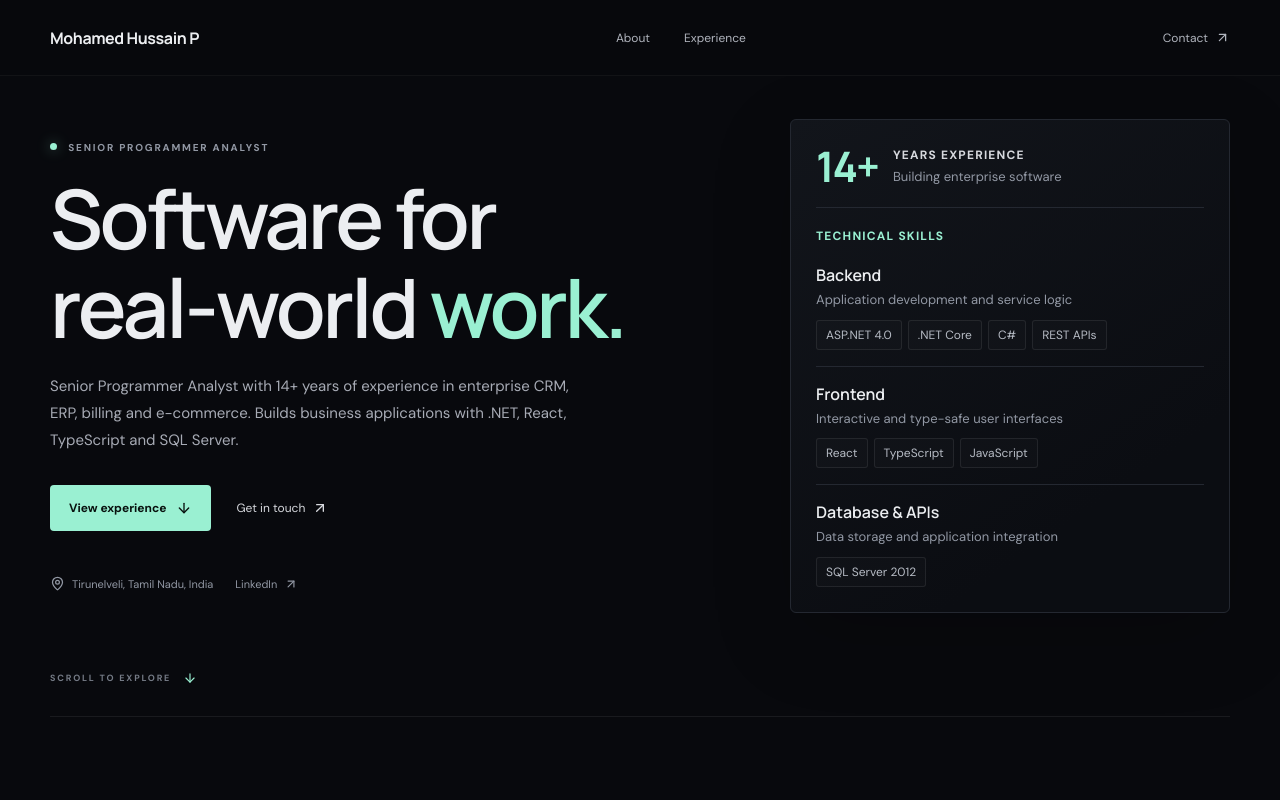
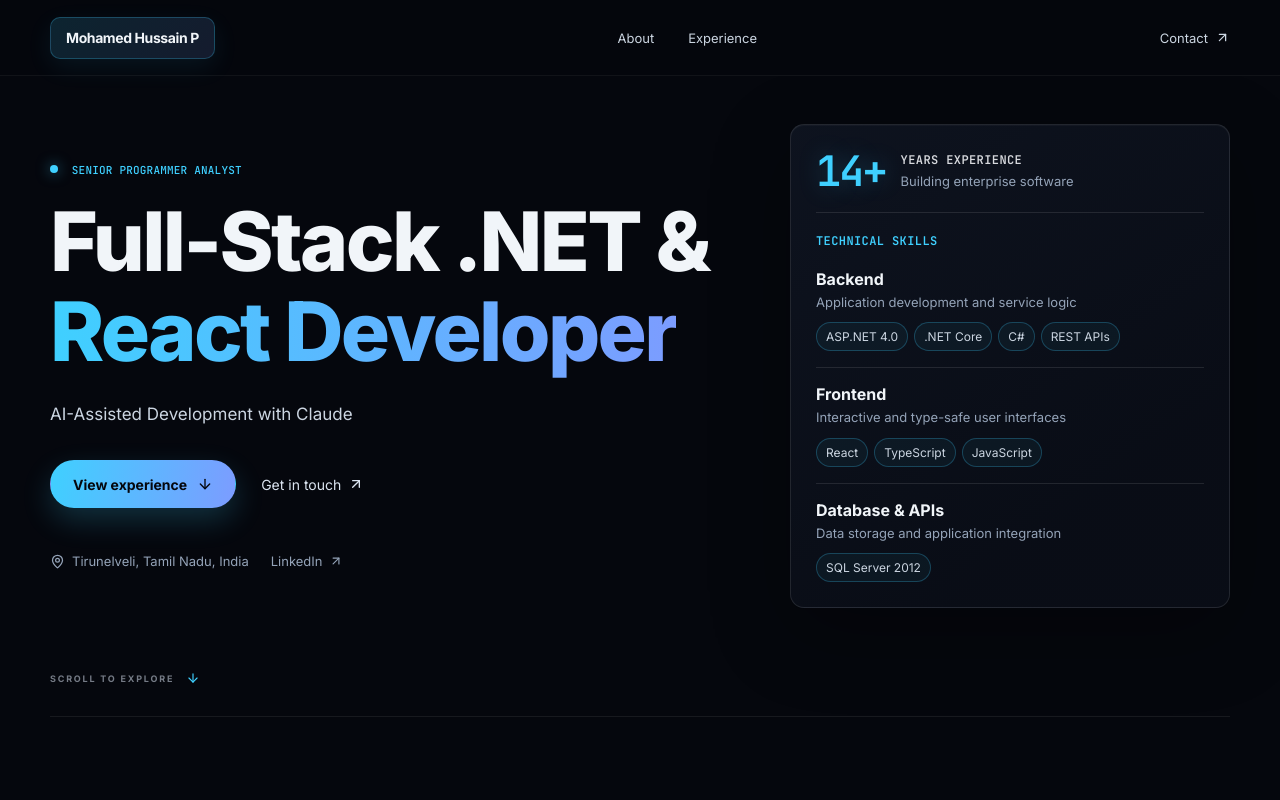
Before and after one commit to MohamedHussainP/MohamedHussain, a React (Vite) app: page / in a window 1280 px wide. Shown: the top 800 px of the page. Built offline with nearby package versions, Linux system fonts and the light colour scheme.

Commit message:
Restyle portfolio with cyan blue theme (#8)
Co-authored-by: Mohamed Hussain P <351611803+MohamedHussainP@users.noreply.github.com>
Co-authored-by: Copilot App <223556219+Copilot@users.noreply.github.com>

```diff
--- a/index.html
+++ b/index.html
@@ -3,7 +3,7 @@
   <head>
     <meta charset="UTF-8" />
     <meta name="viewport" content="width=device-width, initial-scale=1.0" />
-    <meta name="theme-color" content="#08090d" />
+    <meta name="theme-color" content="#05070d" />
     <meta name="description" content="Mohamed Hussain P is a Senior Programmer Analyst with 14+ years of experience in enterprise CRM, ERP, billing and e-commerce." />
     <meta property="og:title" content="Mohamed Hussain P | Senior Programmer Analyst" />
     <meta property="og:description" content="Senior Programmer Analyst with 14+ years of experience in CRM, ERP, billing, e-commerce, .NET, React and SQL Server." />
@@ -11,7 +11,7 @@
     <link rel="icon" type="image/svg+xml" href="/favicon.svg" />
     <link rel="preconnect" href="https://fonts.googleapis.com" />
     <link rel="preconnect" href="https://fonts.gstatic.com" crossorigin />
-    <link href="https://fonts.googleapis.com/css2?family=DM+Sans:wght@400;500;600;700&family=Manrope:wght@400;500;600;700;800&display=swap" rel="stylesheet" />
+    <link href="https://fonts.googleapis.com/css2?family=Inter:wght@400;500;600;700;800&family=JetBrains+Mono:wght@400;500;600&display=swap" rel="stylesheet" />
     <title>Mohamed Hussain P | Senior Programmer Analyst</title>
   </head>
   <body>
--- a/src/App.tsx
+++ b/src/App.tsx
@@ -21,8 +21,8 @@ function App() {
         <section className="hero section-wrap" id="home">
           <div className="hero-copy">
             <p className="eyebrow"><span className="status-dot" /> {portfolio.role.toUpperCase()}</p>
-            <h1>Software for<br />real-world <span>work.</span></h1>
-            <p className="hero-intro">{portfolio.summary}</p>
+            <h1>Full-Stack .NET &amp;<br /><span>React Developer</span></h1>
+            <p className="hero-intro">AI-Assisted Development with Claude</p>
             <div className="hero-actions">
               <a className="button button-primary" href="#experience">View experience <ArrowDown size={16} aria-hidden="true" /></a>
               <a className="text-link" href={`mailto:${portfolio.email}`}>Get in touch <ArrowUpRight size={16} aria-hidden="true" /></a>
--- a/src/index.css
+++ b/src/index.css
@@ -1,69 +1,71 @@
 :root {
-  font-family: 'DM Sans', sans-serif;
-  color: #eceef1;
-  background: #08090d;
+  font-family: 'Inter', sans-serif;
+  color: #f1f5f9;
+  background: #05070d;
   font-synthesis: none;
   text-rendering: optimizeLegibility;
   -webkit-font-smoothing: antialiased;
-  --background: #08090d;
-  --surface: #0e1015;
-  --surface-raised: #13161c;
-  --border: #242831;
-  --muted: #9298a4;
-  --text: #eceef1;
-  --accent: #9af0d2;
-  --accent-dark: #142a24;
-  --font-display: 'Manrope', sans-serif;
+  --background: #05070d;
+  --surface: #0a0e17;
+  --surface-raised: #0f1521;
+  --border: #ffffff1a;
+  --muted: #94a3b8;
+  --text: #f1f5f9;
+  --accent: #3fd0ff;
+  --accent-dark: #7c9cff;
+  --font-display: 'Inter', sans-serif;
+  --font-mono: 'JetBrains Mono', monospace;
 }
 
 * { box-sizing: border-box; }
 html { min-width: 320px; scroll-behavior: smooth; scroll-padding-top: 85px; }
 body { margin: 0; min-width: 320px; background: var(--background); }
-body::before { position: fixed; z-index: -1; inset: 0; background-image: linear-gradient(#ffffff04 1px, transparent 1px), linear-gradient(90deg, #ffffff04 1px, transparent 1px); background-size: 64px 64px; content: ''; pointer-events: none; }
+body::before { position: fixed; z-index: -1; inset: 0; background-image: linear-gradient(to right, #3fd0ff0a 1px, transparent 1px), linear-gradient(to bottom, #3fd0ff0a 1px, transparent 1px); background-size: 44px 44px; content: ''; pointer-events: none; }
+body::after { position: fixed; z-index: -1; inset: 0; background: radial-gradient(circle at 50% 0%, #3fd0ff12, transparent 55%); content: ''; pointer-events: none; }
 a { color: inherit; text-decoration: none; }
 button, a { -webkit-tap-highlight-color: transparent; }
-::selection { color: #07110e; background: var(--accent); }
+::selection { color: #05070d; background: var(--accent); }
 .section-wrap { width: min(1180px, calc(100% - 64px)); margin-inline: auto; }
-.site-header { position: sticky; z-index: 5; top: 0; display: flex; width: 100%; height: 76px; align-items: center; justify-content: space-between; padding-inline: max(32px, calc((100% - 1180px) / 2)); border-bottom: 1px solid #ffffff0b; background: #08090deF; backdrop-filter: blur(18px); }
-.wordmark { font-family: var(--font-display); font-size: 16px; font-weight: 700; letter-spacing: -.4px; }
-.wordmark:hover { color: var(--accent); }
+.site-header { position: sticky; z-index: 5; top: 0; display: flex; width: 100%; height: 76px; align-items: center; justify-content: space-between; padding-inline: max(32px, calc((100% - 1180px) / 2)); border-bottom: 1px solid #ffffff0d; background: #05070df2; backdrop-filter: blur(18px); }
+.wordmark { display: inline-flex; min-height: 42px; align-items: center; padding: 0 15px; border: 1px solid #3fd0ff40; border-radius: 10px; color: var(--text); background: linear-gradient(135deg, #3fd0ff26, #7c9cff24); box-shadow: 0 8px 26px #3fd0ff15; font-family: var(--font-display); font-size: 14px; font-weight: 700; letter-spacing: -.4px; }
+.wordmark:hover { border-color: var(--accent); color: var(--accent); }
 .site-header nav, .site-footer > div { display: flex; align-items: center; gap: 34px; }
-.site-header nav a, .header-contact, .site-footer a:not(.wordmark) { color: #b0b4bd; font-size: 12px; transition: color .2s ease; }
+.site-header nav a, .header-contact, .site-footer a:not(.wordmark) { color: #cbd5e1; font-size: 13px; transition: color .2s ease; }
 .site-header nav a:hover, .header-contact:hover, .site-footer a:hover { color: var(--accent); }
 .header-contact, .hero-meta a, .text-link, .site-footer > div a { display: inline-flex; align-items: center; gap: 7px; }
 .hero { position: relative; display: grid; min-height: 640px; grid-template-columns: 1.15fr .85fr; align-items: center; padding-top: 36px; padding-bottom: 96px; }
 .hero-copy { position: relative; z-index: 1; }
-.eyebrow { margin: 0 0 20px; color: var(--muted); font-size: 10px; font-weight: 700; letter-spacing: 1.8px; }
-.status-dot { display: inline-block; width: 7px; height: 7px; margin-right: 7px; border-radius: 50%; background: var(--accent); box-shadow: 0 0 14px #9af0d277; vertical-align: 1px; }
+.eyebrow { margin: 0 0 20px; color: var(--accent); font-family: var(--font-mono); font-size: 11px; font-weight: 500; letter-spacing: .2px; }
+.status-dot { display: inline-block; width: 8px; height: 8px; margin-right: 7px; border-radius: 50%; background: var(--accent); box-shadow: 0 0 14px #3fd0ff99; vertical-align: 1px; }
 h1, h2, h3, p { margin-top: 0; }
-.hero h1, .section-heading h2, .about h2, .contact h2 { margin-bottom: 22px; font-family: var(--font-display); font-weight: 600; letter-spacing: -3.2px; line-height: 1.08; }
+.hero h1, .section-heading h2, .about h2, .contact h2 { margin-bottom: 22px; font-family: var(--font-display); font-weight: 800; letter-spacing: -2.6px; line-height: 1.1; }
 .hero h1 { font-size: clamp(52px, 7vw, 82px); }
-.hero h1 span, .about h2 span, .contact h2 span { color: var(--accent); }
-.hero-intro { max-width: 550px; margin-bottom: 31px; color: #a7abb5; font-size: 15px; line-height: 1.8; }
+.hero h1 span, .about h2 span, .contact h2 span { color: var(--accent); background: linear-gradient(90deg, #3fd0ff, #7c9cff); -webkit-background-clip: text; background-clip: text; -webkit-text-fill-color: transparent; }
+.hero-intro { max-width: 550px; margin-bottom: 31px; color: #cbd5e1; font-size: 17px; line-height: 1.8; }
 .hero-actions { display: flex; align-items: center; gap: 25px; }
-.button { display: inline-flex; min-height: 46px; align-items: center; justify-content: center; gap: 10px; padding: 0 18px; border: 1px solid transparent; border-radius: 4px; font-size: 12px; font-weight: 700; transition: transform .2s ease, background .2s ease; }
+.button { display: inline-flex; min-height: 48px; align-items: center; justify-content: center; gap: 10px; padding: 0 22px; border: 1px solid transparent; border-radius: 999px; font-size: 14px; font-weight: 700; transition: transform .2s ease, background .2s ease, box-shadow .2s ease; }
 .button:hover { transform: translateY(-2px); }
-.button-primary { color: #08110e; background: var(--accent); }
-.button-primary:hover { background: #b5f7df; }
-.text-link { color: #d7d9de; font-size: 12px; }
+.button-primary { color: #05070d; background: linear-gradient(100deg, #3fd0ff, #7c9cff); box-shadow: 0 12px 30px #3fd0ff33; }
+.button-primary:hover { background: linear-gradient(100deg, #68dcff, #9aaeff); box-shadow: 0 14px 36px #3fd0ff50; }
+.text-link { color: #dbe4f0; font-size: 14px; }
 .text-link:hover { color: var(--accent); }
-.hero-meta { display: flex; align-items: center; gap: 22px; margin-top: 45px; color: var(--muted); font-size: 11px; }
+.hero-meta { display: flex; align-items: center; gap: 22px; margin-top: 45px; color: var(--muted); font-size: 13px; }
 .hero-meta span, .hero-meta a { display: inline-flex; align-items: center; gap: 7px; }
 .hero-meta a:hover { color: var(--accent); }
 .hero-aside { width: min(440px, 100%); justify-self: end; }
-.skills-showcase { padding: 25px; border: 1px solid var(--border); border-radius: 6px; background: linear-gradient(145deg, #12151b, #0b0d12 75%); box-shadow: 0 24px 80px #00000030; }
+.skills-showcase { padding: 25px; border: 1px solid #ffffff1a; border-radius: 14px; background: linear-gradient(145deg, #0f1521e6, #0a0e17e6 75%); box-shadow: 0 24px 80px #00000050, inset 0 1px #ffffff08; backdrop-filter: blur(12px); }
 .experience-highlight { display: flex; align-items: center; gap: 15px; padding-bottom: 20px; border-bottom: 1px solid var(--border); }
-.experience-years { color: var(--accent); font-family: var(--font-display); font-size: 42px; font-weight: 700; letter-spacing: -2px; line-height: 1; }
+.experience-years { color: var(--accent); font-family: var(--font-mono); font-size: 42px; font-weight: 600; letter-spacing: -2px; line-height: 1; text-shadow: 0 0 24px #3fd0ff40; }
 .experience-highlight div { display: grid; gap: 5px; }
-.experience-highlight strong, .skills-showcase-title { color: #d7d9de; font-size: 12px; font-weight: 700; letter-spacing: 1.2px; }
+.experience-highlight strong, .skills-showcase-title { color: #d7d9de; font-family: var(--font-mono); font-size: 12px; font-weight: 600; letter-spacing: .4px; }
 .experience-highlight div span { color: var(--muted); font-size: 13px; }
 .skills-showcase-title { margin: 20px 0 4px; color: var(--accent); }
 .skills-showcase-item { display: grid; grid-template-columns: 1fr; gap: 10px; padding: 16px 0; border-bottom: 1px solid var(--border); }
 .skills-showcase-item:last-child { padding-bottom: 0; border-bottom: 0; }
-.skills-showcase-item h3 { margin: 0 0 4px; color: var(--text); font-family: var(--font-display); font-size: 16px; font-weight: 600; }
+.skills-showcase-item h3 { margin: 0 0 4px; color: var(--text); font-family: var(--font-display); font-size: 16px; font-weight: 700; }
 .skills-showcase-item p { margin: 0; color: var(--muted); font-size: 13px; line-height: 1.5; }
 .skill-tags { display: flex; flex-wrap: wrap; gap: 6px; }
-.skill-tags span { padding: 6px 9px; border: 1px solid #ffffff14; border-radius: 3px; color: #b6bbc4; background: #ffffff04; font-size: 12px; }
+.skill-tags span { padding: 6px 9px; border: 1px solid #3fd0ff40; border-radius: 999px; color: #cbd5e1; background: #3fd0ff0d; font-size: 12px; }
 .scroll-cue { position: absolute; bottom: 31px; left: 0; display: flex; align-items: center; gap: 12px; color: #757b86; font-size: 9px; font-weight: 700; letter-spacing: 1.8px; }
 .scroll-cue svg { color: var(--accent); }
 .section-block { display: grid; grid-template-columns: 190px 1fr; gap: 45px; padding-block: 104px; border-top: 1px solid #ffffff12; }
@@ -84,14 +86,14 @@ h1, h2, h3, p { margin-top: 0; }
 .section-count { padding-bottom: 8px; color: #777d88; font-size: 9px; font-weight: 700; letter-spacing: 1.6px; }
 .timeline { border-top: 1px solid var(--border); }
 .timeline-item { display: grid; grid-template-columns: 45px 1fr; gap: 17px; padding: 30px 0 32px; border-bottom: 1px solid var(--border); }
-.timeline-marker { display: grid; width: 31px; height: 31px; place-items: center; border: 1px solid #9af0d239; border-radius: 50%; color: var(--accent); font-size: 9px; }
+.timeline-marker { display: grid; width: 31px; height: 31px; place-items: center; border: 1px solid #3fd0ff40; border-radius: 50%; color: var(--accent); font-family: var(--font-mono); font-size: 10px; }
 .job-heading { display: flex; align-items: flex-start; justify-content: space-between; gap: 18px; }
 .job-heading h3, .project-card h3, .education-item h3 { margin-bottom: 6px; font-family: var(--font-display); font-size: 16px; font-weight: 600; letter-spacing: -.3px; }
 .company { margin-bottom: 0; color: var(--accent); font-size: 11px; }
 .company span { color: var(--muted); }
 .job-dates { flex-shrink: 0; padding-top: 3px; color: #878d98; font-size: 10px; }
 .job-summary { margin: 17px 0 12px; }
-.job-highlight { margin: 0; color: #9298a4; font-size: 11px; line-height: 1.7; }
+.job-highlight { margin: 0; color: #94a3b8; font-size: 13px; line-height: 1.7; }
 .highlights { display: grid; gap: 9px; margin: 0 0 19px; padding-left: 17px; color: #979da8; font-size: 11px; line-height: 1.8; }
 .highlights li::marker { color: var(--accent); }
 .tag-list { display: flex; flex-wrap: wrap; gap: 7px; }
@@ -99,7 +101,7 @@ h1, h2, h3, p { margin-top: 0; }
 .projects { background: linear-gradient(180deg, transparent, #ffffff03 45%, transparent); }
 .project-grid { display: grid; grid-template-columns: 1fr 1fr; gap: 13px; }
 .project-card { display: flex; min-height: 270px; flex-direction: column; padding: 24px; border: 1px solid var(--border); border-radius: 5px; background: #0c0e13; transition: border-color .2s ease, transform .2s ease; }
-.project-card:hover { transform: translateY(-3px); border-color: #9af0d250; }
+.project-card:hover { transform: translateY(-3px); border-color: #3fd0ff66; }
 .project-topline { display: flex; justify-content: space-between; margin-bottom: 26px; color: #727985; font-size: 9px; font-weight: 700; letter-spacing: 1.5px; }
 .project-topline svg { color: var(--accent); }
 .project-type { margin-bottom: 8px; color: var(--accent); font-size: 10px; }
@@ -113,7 +115,7 @@ h1, h2, h3, p { margin-top: 0; }
 .education-item h3 { margin-bottom: 7px; }
 .education-item p:not(.eyebrow) { margin-bottom: 6px; color: #a7abb5; font-size: 11px; }
 .education-item span { color: #7e8490; font-size: 10px; }
-.contact { display: flex; min-height: 355px; flex-direction: column; align-items: center; justify-content: center; margin-top: 30px; border: 1px solid #9af0d21c; border-radius: 6px; background: radial-gradient(ellipse at 50% 120%, #9af0d212, transparent 65%), #0b0d12; text-align: center; }
+.contact { display: flex; min-height: 355px; flex-direction: column; align-items: center; justify-content: center; margin-top: 30px; border: 1px solid #3fd0ff26; border-radius: 12px; background: radial-gradient(ellipse at 50% 120%, #3fd0ff15, transparent 65%), #0a0e17; text-align: center; }
 .contact .eyebrow { margin-bottom: 20px; color: var(--accent); }
 .contact h2 { margin-bottom: 27px; font-size: clamp(42px, 6vw, 62px); }
 .contact .button { margin-bottom: 0; }
@@ -127,9 +129,10 @@ h1, h2, h3, p { margin-top: 0; }
   .site-header nav { gap: 17px; }
   .site-header nav a { font-size: 10px; }
   .header-contact { font-size: 10px; }
-  .hero { min-height: 590px; grid-template-columns: 1fr .9fr; }
+  .hero { min-height: auto; grid-template-columns: 1fr; gap: 30px; padding-top: 85px; padding-bottom: 90px; }
   .hero h1 { font-size: clamp(50px, 9vw, 70px); }
-  .hero-aside { width: 100%; }
+  .hero-copy { max-width: 720px; }
+  .hero-aside { width: min(560px, 100%); justify-self: start; }
   .skills-showcase { padding: 18px; }
   .experience-years { font-size: 32px; }
   .section-block { grid-template-columns: 130px 1fr; gap: 20px; padding-block: 78px; }
```
